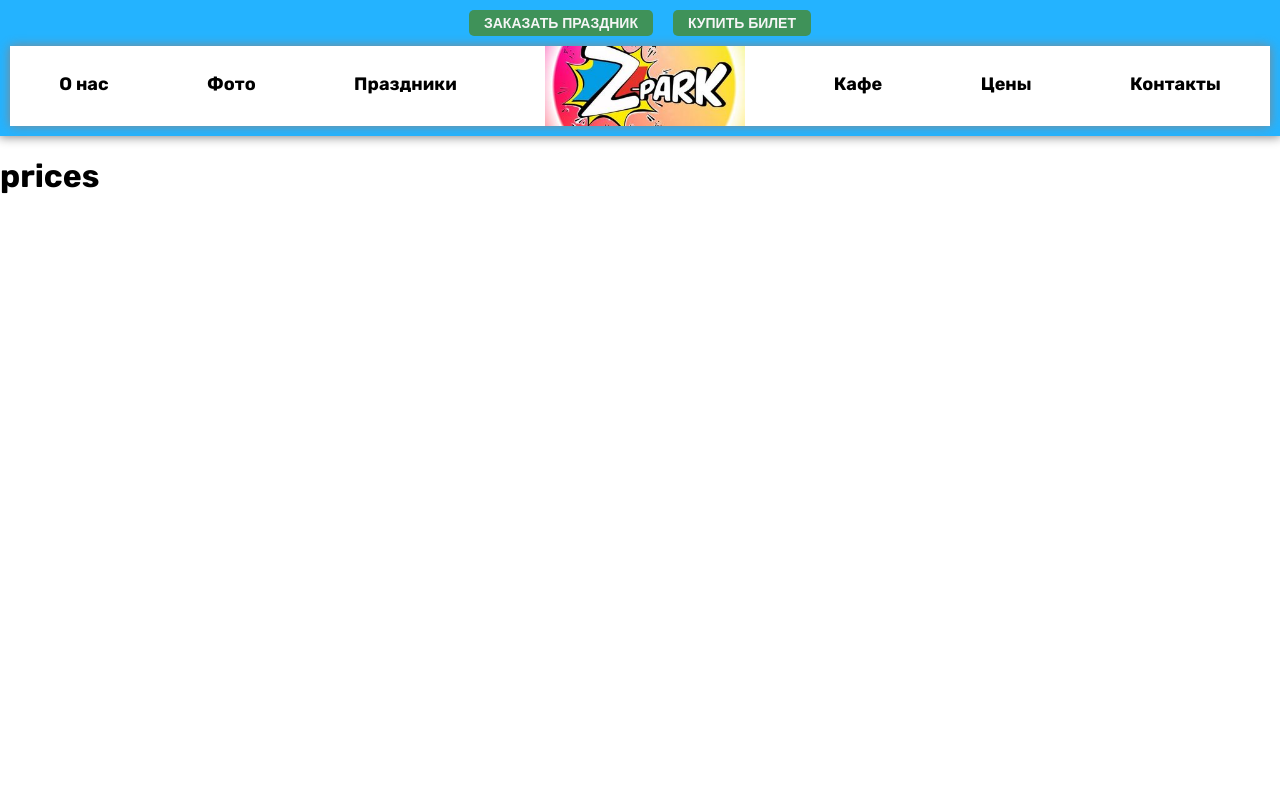
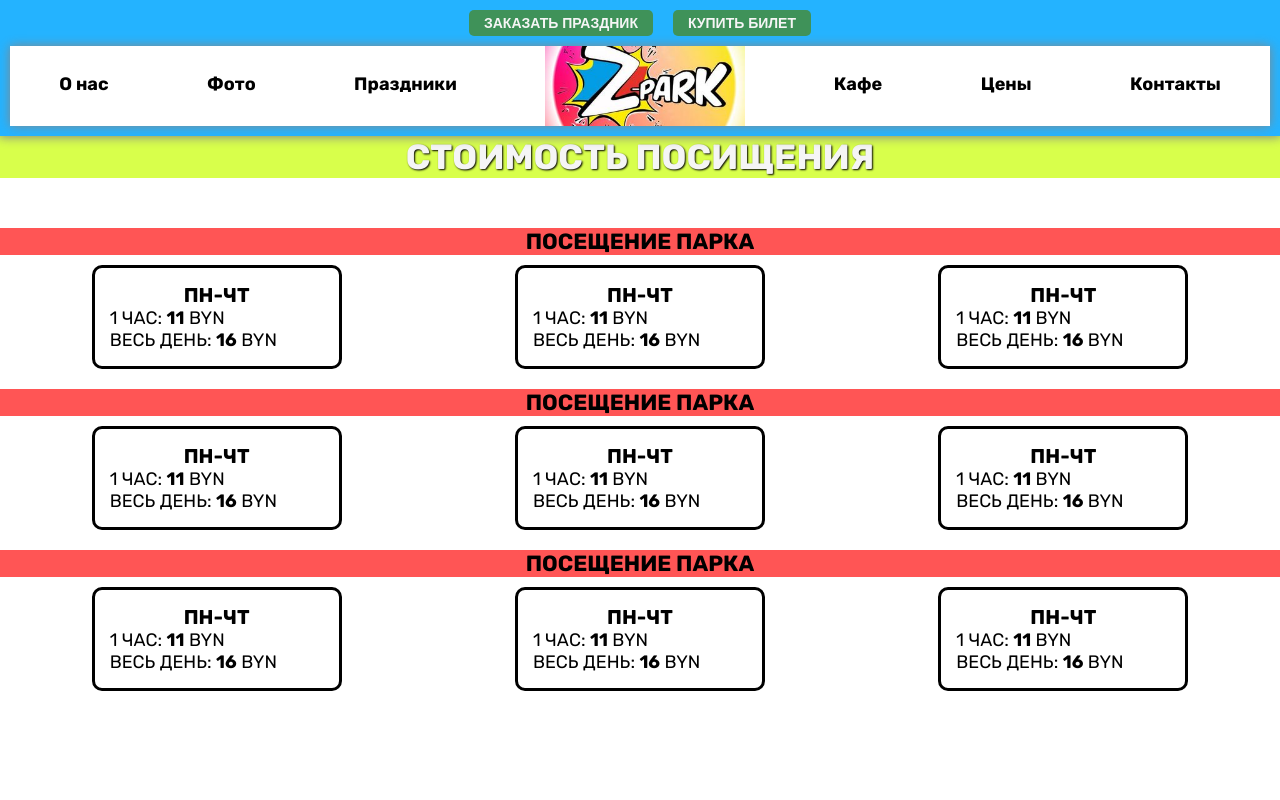
Before and after one commit to GumnovRuslan/z-park, a SvelteKit app: page /prices in a window 1280 px wide. Shown: the top 800 px of the page. Built offline with nearby package versions, Linux system fonts and the light colour scheme.

Commit message:
add section prices

```diff
--- a/src/routes/photo/+page.svelte
+++ b/src/routes/photo/+page.svelte
@@ -1,11 +1,8 @@
-<script>
-</script>
-
 <svelte:head>
     <title>Альбомы Z-park</title>
 </svelte:head>
 
-<h2 class="title">Альбомы из Z-park</h2>
+<h2 class="section__title">Альбомы из Z-park</h2>
 <div class='content'>
     <a class='album' href="/photo/birthday">
         <div class='album__border'>
@@ -76,23 +73,21 @@
 </div>
 
 <style>
-    .title {
+    :global(.section__title) {
         text-transform: uppercase;
         background: #d8ff4b;
-        margin: 0 0 20px 0;
+        margin: 0;
         text-align: center;
         text-shadow: 1px 1px 2px #000;
         color: #f5f5f5;
     }
 
     .content {
-        width: 95vw;
-        margin: 0 auto;
         display: grid;
         justify-content: center;
         grid-template-columns: repeat(auto-fit, minmax(150px, 300px));
         gap: 30px;
-        padding: 50px 0;
+        padding: 50px 15px;
     }
     .album {
         text-decoration: none;
@@ -160,12 +155,12 @@
         color: #6d6d6d;
     }
     @media screen and (min-width: 460px) {
-        .title {
+        :global(.section__title) {
             font-size: 35px;
         }
     }
     @media screen and (max-width: 460px) {
-        .title {
+        :global(.section__title) {
             font-size: 25px;
         }
     }
--- a/src/routes/prices/+page.svelte
+++ b/src/routes/prices/+page.svelte
@@ -1 +1,135 @@
-<h1>prices</h1>
+<svelte:head>
+    <title>Стоимость посищения Z-park</title>
+</svelte:head>
+
+
+<h2  class="section__title">Стоимость посищения</h2>
+
+<div class='content'>
+    <div class='prices'>
+        <h3 class='prices__title'>Посещение парка</h3>
+        <div class='prices__cards'>
+            <div class='card'>
+                <h4 class="card__title">ПН-ЧТ</h4>
+                <p class='card__text'>1 час: <span class="card__price">11</span> byn</p>
+                <p class='card__text'>весь день: <span class="card__price">16</span> byn</p>
+            </div>
+            <div class='card'>
+                <h4 class="card__title">ПН-ЧТ</h4>
+                <p class='card__text'>1 час: <span class="card__price">11</span> byn</p>
+                <p class='card__text'>весь день: <span class="card__price">16</span> byn</p>
+            </div>
+            <div class='card'>
+                <h4 class="card__title">ПН-ЧТ</h4>
+                <p class='card__text'>1 час: <span class="card__price">11</span> byn</p>
+                <p class='card__text'>весь день: <span class="card__price">16</span> byn</p>
+            </div>
+        </div>
+    </div>
+    <div class='prices'>
+        <h3 class='prices__title'>Посещение парка</h3>
+        <div class='prices__cards'>
+            <div class='card'>
+                <h4 class="card__title">ПН-ЧТ</h4>
+                <p class='card__text'>1 час: <span class="card__price">11</span> byn</p>
+                <p class='card__text'>весь день: <span class="card__price">16</span> byn</p>
+            </div>
+            <div class='card'>
+                <h4 class="card__title">ПН-ЧТ</h4>
+                <p class='card__text'>1 час: <span class="card__price">11</span> byn</p>
+                <p class='card__text'>весь день: <span class="card__price">16</span> byn</p>
+            </div>
+            <div class='card'>
+                <h4 class="card__title">ПН-ЧТ</h4>
+                <p class='card__text'>1 час: <span class="card__price">11</span> byn</p>
+                <p class='card__text'>весь день: <span class="card__price">16</span> byn</p>
+            </div>
+        </div>
+    </div>
+    <div class='prices'>
+        <h3 class='prices__title'>Посещение парка</h3>
+        <div class='prices__cards'>
+            <div class='card'>
+                <h4 class="card__title">ПН-ЧТ</h4>
+                <p class='card__text'>1 час: <span class="card__price">11</span> byn</p>
+                <p class='card__text'>весь день: <span class="card__price">16</span> byn</p>
+            </div>
+            <div class='card'>
+                <h4 class="card__title">ПН-ЧТ</h4>
+                <p class='card__text'>1 час: <span class="card__price">11</span> byn</p>
+                <p class='card__text'>весь день: <span class="card__price">16</span> byn</p>
+            </div>
+            <div class='card'>
+                <h4 class="card__title">ПН-ЧТ</h4>
+                <p class='card__text'>1 час: <span class="card__price">11</span> byn</p>
+                <p class='card__text'>весь день: <span class="card__price">16</span> byn</p>
+            </div>
+        </div>
+    </div>
+</div>
+<style>
+    :global(.section__title) {
+        text-transform: uppercase;
+        background: #d8ff4b;
+        margin: 0;
+        text-align: center;
+        text-shadow: 1px 1px 2px #000;
+        color: #f5f5f5;
+    }
+    .content {
+        display: flex;
+        flex-direction: column;
+        gap: 20px;
+        padding: 50px 0;
+        /* height: 100vh; */
+        /* background-image: url(/photo/bg.jpg); */
+    }
+    .prices {
+    }
+    .prices__title {
+        margin: 0 0 10px 0;
+        font-size: 22px;
+        text-transform: uppercase;
+        text-align: center;
+        background: rgb(255, 85, 85);
+    }
+    .prices__cards {
+        display: flex;
+        flex-wrap: wrap;
+        gap: 10px;
+        justify-content: space-around;
+        padding: 0 10px;
+    }
+    .card {
+        width: 250px;
+        padding: 15px;
+        border: 3px solid #000;
+        border-radius: 10px;
+
+    }
+    .card__title {
+        font-size: 20px;
+        text-align: center;
+        margin: 0;
+    }
+    .card__text {
+        text-transform: uppercase;
+        font-size: 18px;
+        margin: 0;
+    }
+    .card__price {
+        text-transform: uppercase;
+        font-weight: 700;
+    }
+
+    @media screen and (min-width: 460px) {
+        :global(.section__title) {
+            font-size: 35px;
+        }
+    }
+    @media screen and (max-width: 460px) {
+        :global(.section__title) {
+            font-size: 25px;
+        }
+    }
+</style>
```
Also changed, not shown: static/photo/bg.jpg (added).
